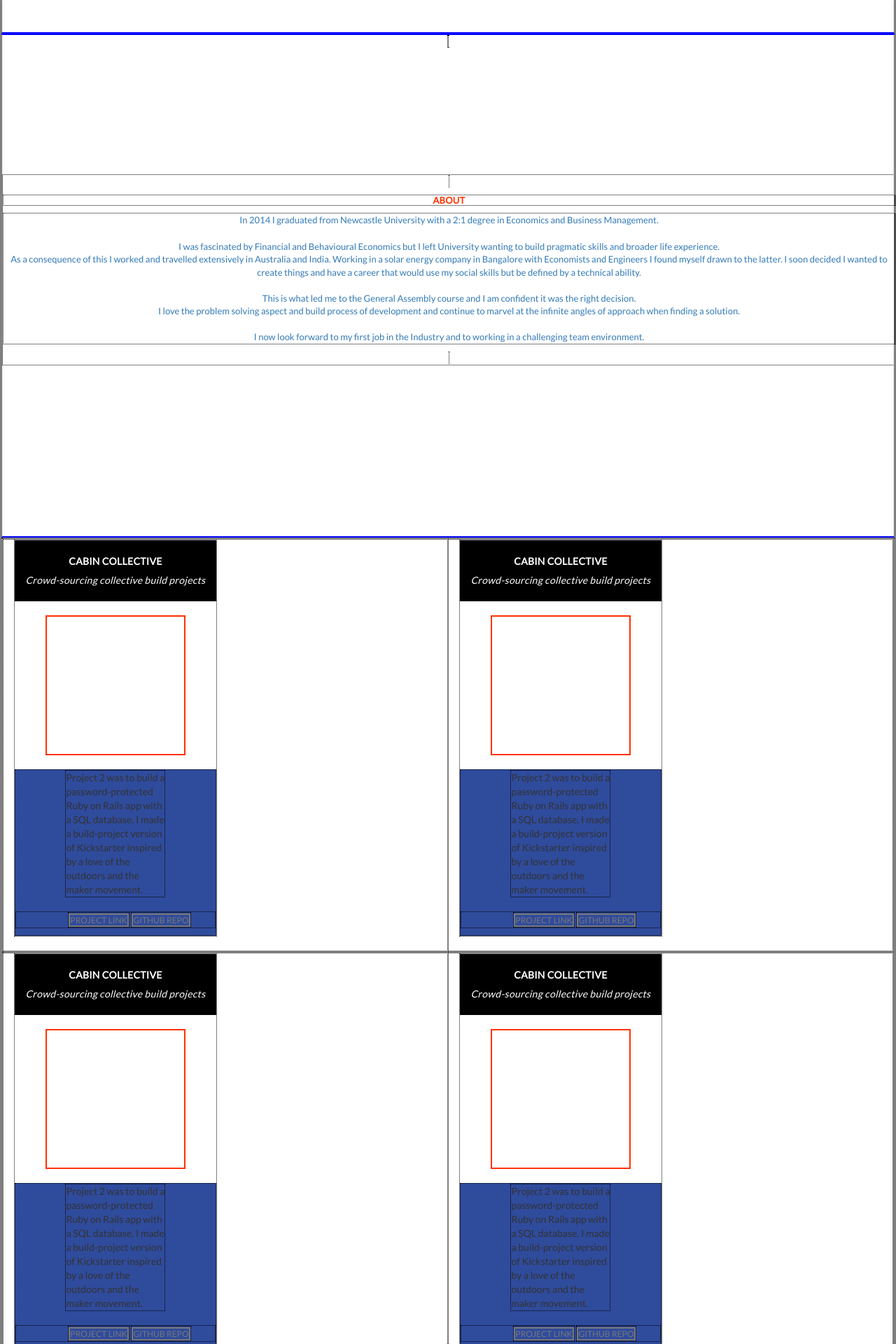
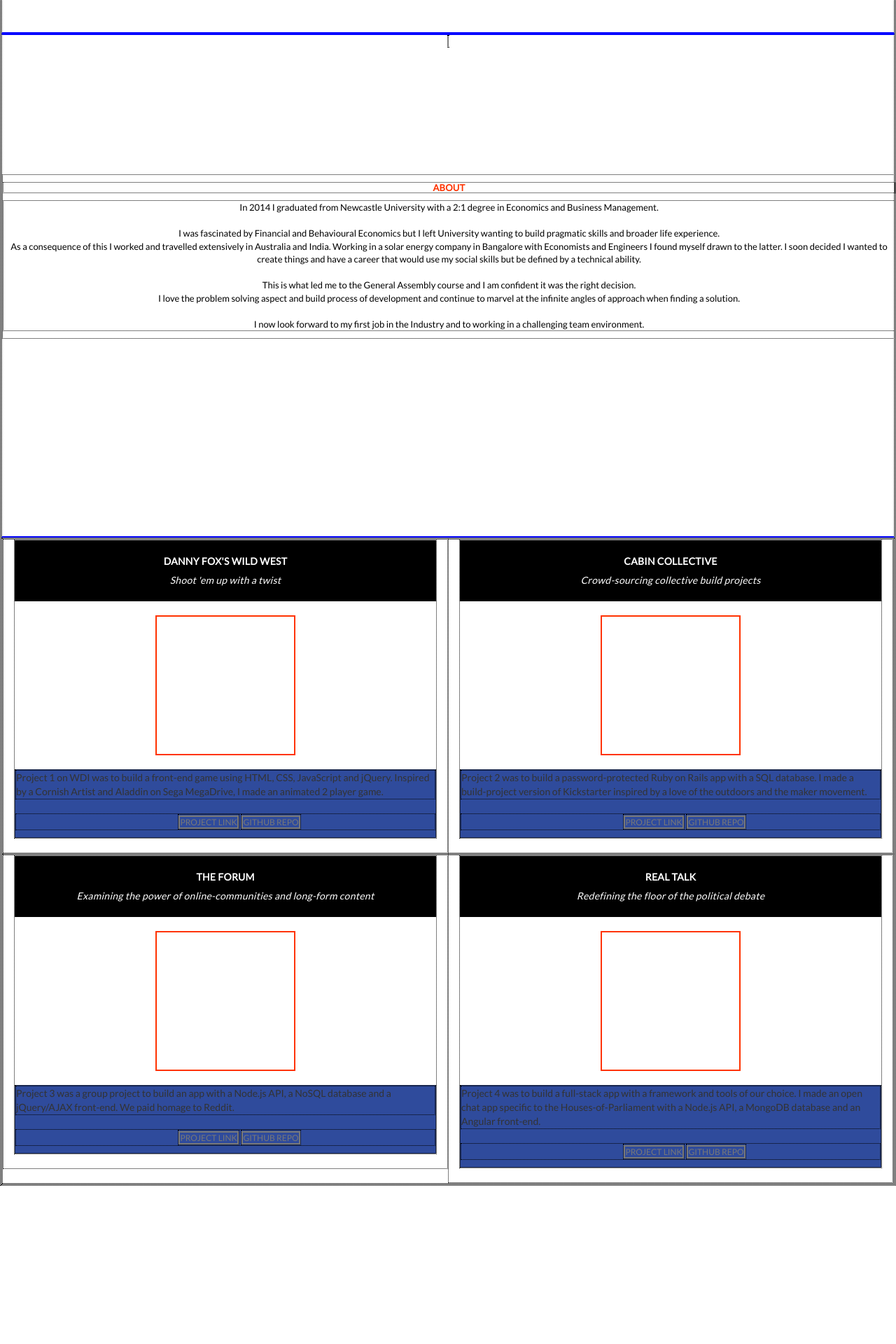
Before and after one commit to beruti/beruti.github.io, a Jekyll site: the page index.html, which Jekyll copies as it is, in a window 1280 px wide. Shown: the part 674-2594 px from the top of the page at 70% size. Built offline with Jekyll 4.4.1, drawn with Linux system fonts in a browser that asks for light colours; after the commit the page ends 2368 px from its top, so only the background shows below that.

Commit message:
internal link fixed

```diff
--- a/css/main.css
+++ b/css/main.css
@@ -57,7 +57,7 @@ h1, h2, h3, h4, h5{
 
 .projectP{
   margin: 0 auto;
-  width: 50%;
+  width: 100%;
 }
 
 .projectScreenShot{
@@ -358,7 +358,7 @@ h1, h2, h3, h4, h5{
 #work{
   height: 720px;
 /*  background-color: #FAB001;
-*/  border-bottom: 2px solid blue;
+*/border-bottom: 2px solid blue;
   border-top:2px solid blue;
 }
 
@@ -382,7 +382,8 @@ h1, h2, h3, h4, h5{
 
 .project{
   display: inline-block;
-  width: 48%;
+  width: 100%;
+  height: 100%;
   margin-bottom: 20px;
   box-sizing: border-box;
 }
--- a/index.html
+++ b/index.html
@@ -25,20 +25,19 @@
   <div id="subtitle_links">
     <ul id="subtitle_list">
       <li><a href="#longIntroParagraph">About</a></li>
-      <li><a href="#work">Work</a></li>
+      <li><a href="#portfolio">Work</a></li>
       <li><a href="/skills.html">Skills</a></li>
     </ul>
   </div>
 </div>
 <!-- ******************************************* -->
 <div id="longIntroParagraph">
-  <a name="longIntroParagraph">
+  <a name="longIntroParagraph"></a>
   <div id="longIntroSubDiv">
     <h5 class="portfolio_subtitle">About</h5>
       <p>In 2014 I graduated from Newcastle University with a 2:1 degree in Economics and Business Management. <br><br> I was fascinated by Financial and Behavioural Economics but I left University wanting to build pragmatic skills and broader life experience.<br>
       As a consequence of this I worked and travelled extensively in Australia and India. Working in a solar energy company in Bangalore with Economists and Engineers I found myself drawn to the latter. I soon decided I wanted to create things and have a career that would use my social skills but be defined by a technical ability. <br><br>
       This is what led me to the General Assembly course and I am confident it was the right decision. <br>I love the problem solving aspect and build process of development and continue to marvel at the infinite angles of approach when finding a solution. <br><br> I now look forward to my first job in the Industry and to working in a challenging team environment.</p>
-  </a>
   </div>
 </div>
 <!-- ******************************************* -->
@@ -145,16 +144,18 @@
     </div>
   </div>
 </div> -->
-<div class="container-fluid">
+<!-- <div id="work" name="work">
+ -->
+ <div id="portfolio" name="portfolio" class="container-fluid">
     <div class="row">
       <div class="col-sm-6">
         <div id="project2div" class="project">
               <header class="projectHeader" id="cabinCollectiveHeader">
               <h5 class="projectTitle"><strong>
-            Cabin Collective
+              Danny Fox's Wild West
               </strong></h5>
               <h5><i>
-            Crowd-sourcing collective build projects
+              Shoot 'em up with a twist
               </i></h5>
               </header>
               <br>
@@ -162,7 +163,7 @@
               </div>
               <br>
               <div class="projectTitleStrip">
-              <p class="projectP">Project 2 was to build a password-protected Ruby on Rails app with a SQL database. I made a build-project version of Kickstarter inspired by a love of the outdoors and the maker movement.</p>
+                <p class="projectP">Project 1 on WDI was to build a front-end game using HTML, CSS, JavaScript and jQuery. Inspired by a Cornish Artist and Aladdin on Sega MegaDrive, I made an animated 2 player game.</p>
                 <br>
                 <ul class="projectLinks" >
                 <li><a>Project Link</a></li>
@@ -202,10 +203,10 @@
         <div id="project2div" class="project">
               <header class="projectHeader" id="cabinCollectiveHeader">
               <h5 class="projectTitle"><strong>
-            Cabin Collective
+              The Forum
               </strong></h5>
               <h5><i>
-            Crowd-sourcing collective build projects
+              Examining the power of online-communities and long-form content
               </i></h5>
               </header>
               <br>
@@ -213,7 +214,7 @@
               </div>
               <br>
               <div class="projectTitleStrip">
-              <p class="projectP">Project 2 was to build a password-protected Ruby on Rails app with a SQL database. I made a build-project version of Kickstarter inspired by a love of the outdoors and the maker movement.</p>
+                <p class="projectP">Project 3 was a group project to build an app with a Node.js API, a NoSQL database and a jQuery/AJAX front-end. We paid homage to Reddit.</p>
                 <br>
                 <ul class="projectLinks" >
                 <li><a>Project Link</a></li>
@@ -226,10 +227,10 @@
         <div id="project2div" class="project">
               <header class="projectHeader" id="cabinCollectiveHeader">
               <h5 class="projectTitle"><strong>
-            Cabin Collective
+              Real Talk
               </strong></h5>
               <h5><i>
-            Crowd-sourcing collective build projects
+              Redefining the floor of the political debate
               </i></h5>
               </header>
               <br>
@@ -237,7 +238,7 @@
               </div>
               <br>
               <div class="projectTitleStrip">
-              <p class="projectP">Project 2 was to build a password-protected Ruby on Rails app with a SQL database. I made a build-project version of Kickstarter inspired by a love of the outdoors and the maker movement.</p>
+                <p class="projectP">Project 4 was to build a full-stack app with a framework and tools of our choice. I made an open chat app specific to the Houses-of-Parliament with a Node.js API, a MongoDB database and an Angular front-end.</p>
                 <br>
                 <ul class="projectLinks" >
                 <li><a>Project Link</a></li>
@@ -248,4 +249,5 @@
       </div>
     </div>
   </div>
+<!-- </div> -->
 </html>
```
Lines whose indentation alone changed are shown as unchanged.
